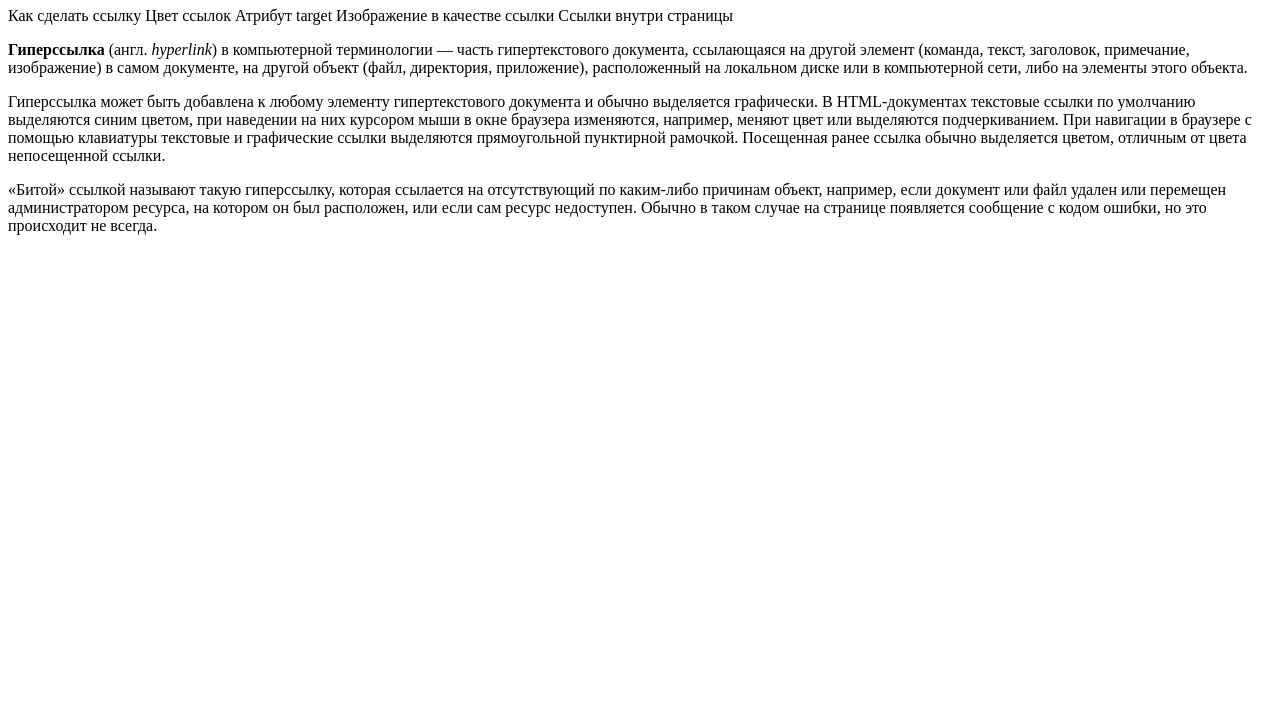
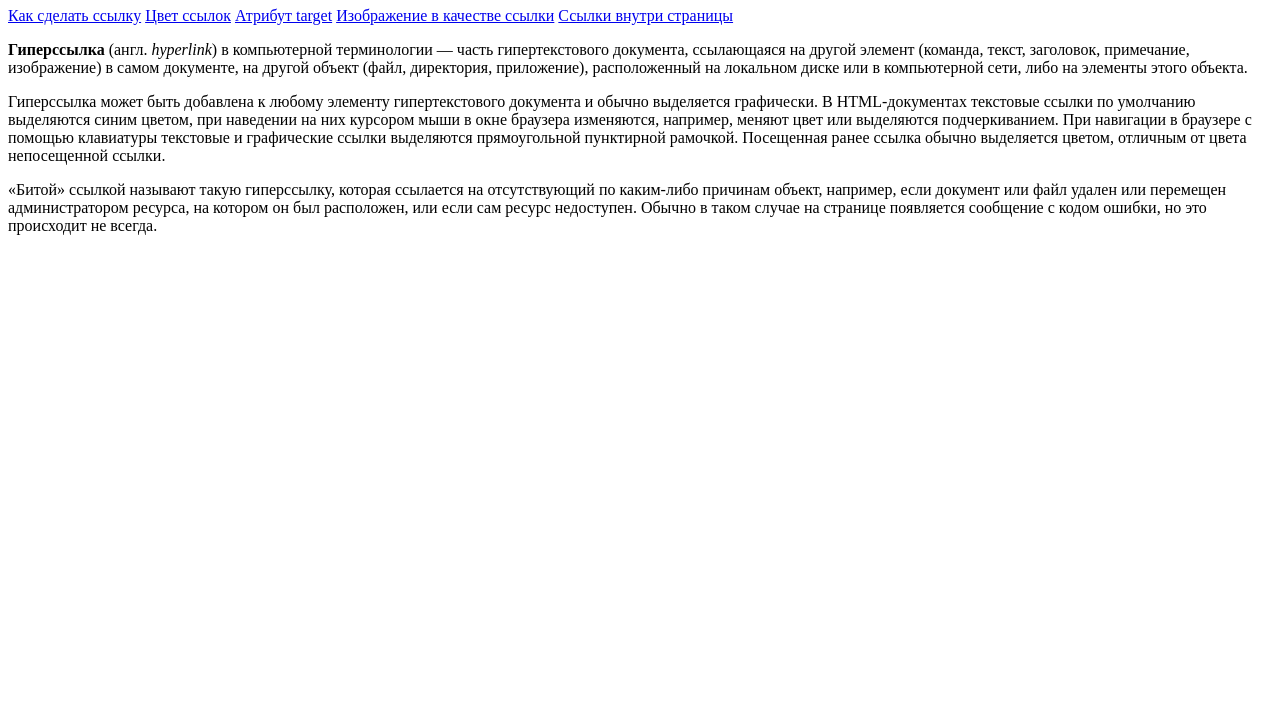
Before and after one commit to plusha-fullstack/plusha-fullstack.github.io, a plain HTML site: page source/doc.html in a window 1280 px wide. Shown: the part 73-800 px from the top of the page. Drawn offline with Linux system fonts and the light colour scheme.

Commit message:
Update doc.html

```diff
--- a/source/doc.html
+++ b/source/doc.html
@@ -7,11 +7,11 @@
 <body>
 <h1>Ссылки</h1>
 <nav>
-Как сделать ссылку
-Цвет ссылок
-Атрибут target
-Изображение в качестве ссылки
-Ссылки внутри страницы
+<a href="doc1.html">Как сделать ссылку</a>
+<a href="doc2.html">Цвет ссылок</a>
+<a href="doc3.html">Атрибут target</a>
+<a href="doc4.html">Изображение в качестве ссылки</a>
+<a href="doc5.html">Ссылки внутри страницы</a>
 </nav>
 
 <p><b>Гиперссылка</b> (англ.&#160;<i>hyperlink</i>) в компьютерной терминологии&#160;— часть гипертекстового документа, ссылающаяся на другой элемент (команда, текст, заголовок, примечание, изображение) в самом документе, на другой объект (файл, директория, приложение), расположенный на локальном диске или в компьютерной сети, либо на элементы этого объекта.</p>
```
